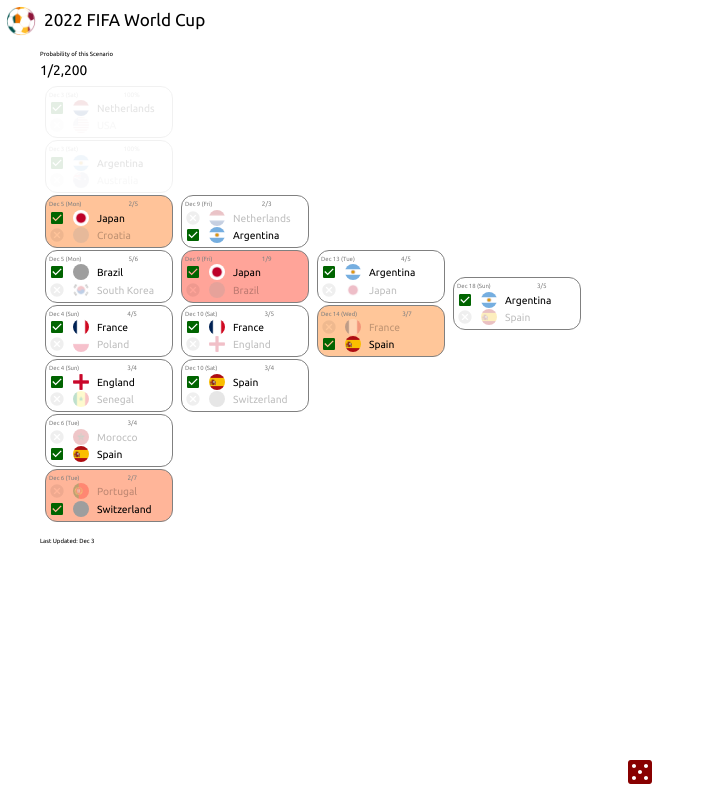
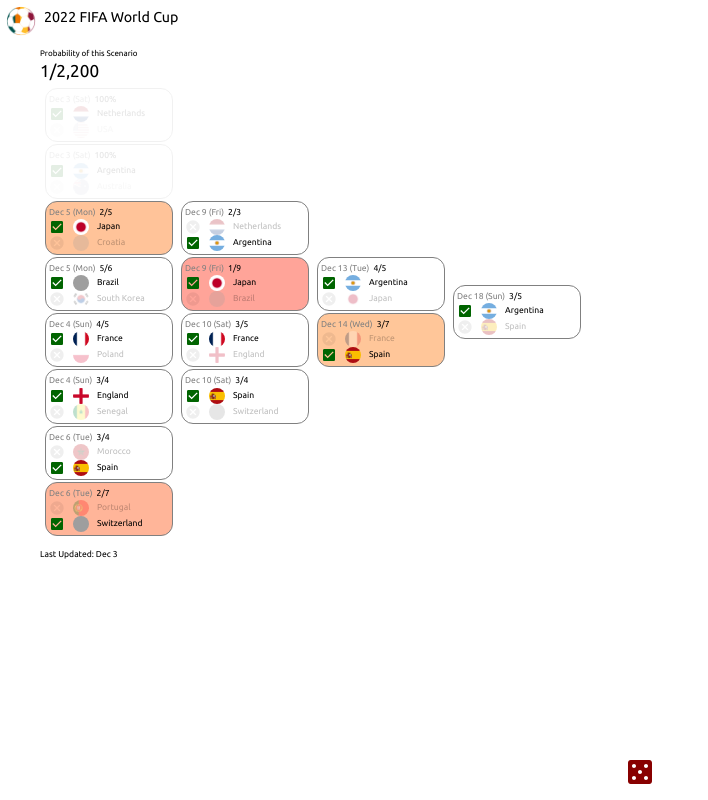
Before and after one commit to nuuuwan/fifa2022, a React (Create React App) app: page / in a window 1280 px wide. Shown: the whole page, without its empty margins (0-708 px from the left). Built offline with nearby package versions, Linux system fonts and the light colour scheme; grey boxes are pictures that could not be loaded.

Commit message:
style: various

```diff
--- a/src/App.js
+++ b/src/App.js
@@ -15,7 +15,7 @@ const THEME = createTheme({
   },
   typography: {
     fontFamily: ["Ubuntu", "sans-serif"].join(","),
-    fontSize: 12,
+    fontSize: 10,
   },
 });
 
--- a/src/view/atoms/GameView.js
+++ b/src/view/atoms/GameView.js
@@ -41,16 +41,11 @@ export default function GameView({
   };
   return (
     <Box style={style}>
-      <Grid container justify="flex-end" gap={2}>
-        <Typography
-          variant="caption"
-          component="div"
-          sx={{ flexGrow: 0.5, fontSize: "20%", color: "gray" }}
-        >
+      <Grid container justify="flex-end" gap={0.5}>
+        <Typography variant="caption" sx={{color: "gray"}}>
           {date}
         </Typography>
-
-        <Typography variant="caption" sx={{ fontSize: "40%", color: "gray" }}>
+        <Typography variant="caption">
           {Format.fraction(pWinner)}
         </Typography>
       </Grid>
--- a/src/view/pages/HomePage.js
+++ b/src/view/pages/HomePage.js
@@ -87,10 +87,10 @@ export default class HomePage extends Component {
       <Box>
         <CustomHeader />
         <Box style={STYLE_BODY}>
-          <Typography variant="caption" sx={{ fontSize: "33%" }}>
+          <Typography variant="caption" sx={{ fontSize: "50%" }}>
             Probability of this Scenario
           </Typography>
-          <Typography variant="body1">
+          <Typography variant="h5">
             {Format.fraction(cupProbability)}
           </Typography>
           <table>
@@ -98,7 +98,7 @@ export default class HomePage extends Component {
               <tr>{renderedInner}</tr>
             </tbody>
           </table>
-          <Typography variant="caption" sx={{ fontSize: "33%" }}>
+          <Typography variant="caption">
             Last Updated: Dec 3
           </Typography>
         </Box>
```
